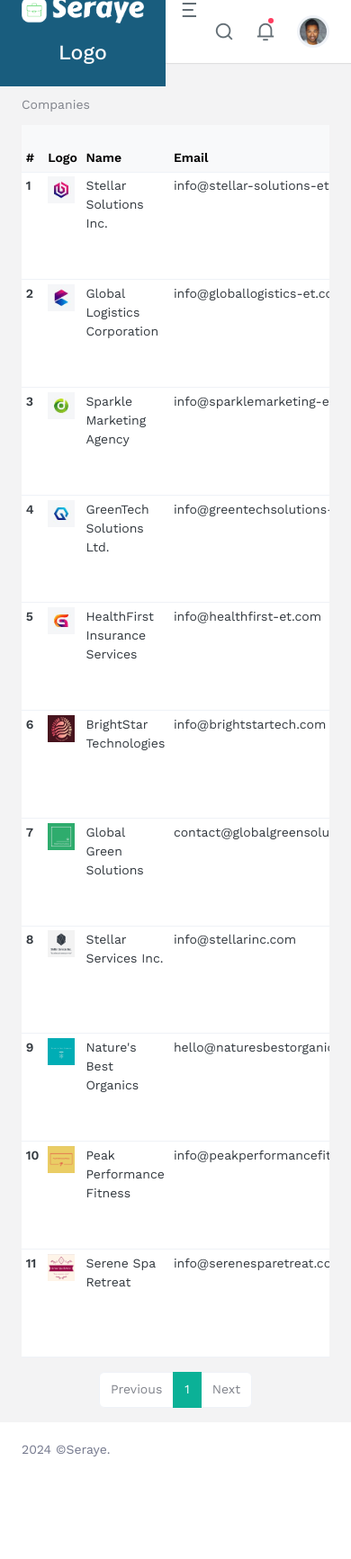
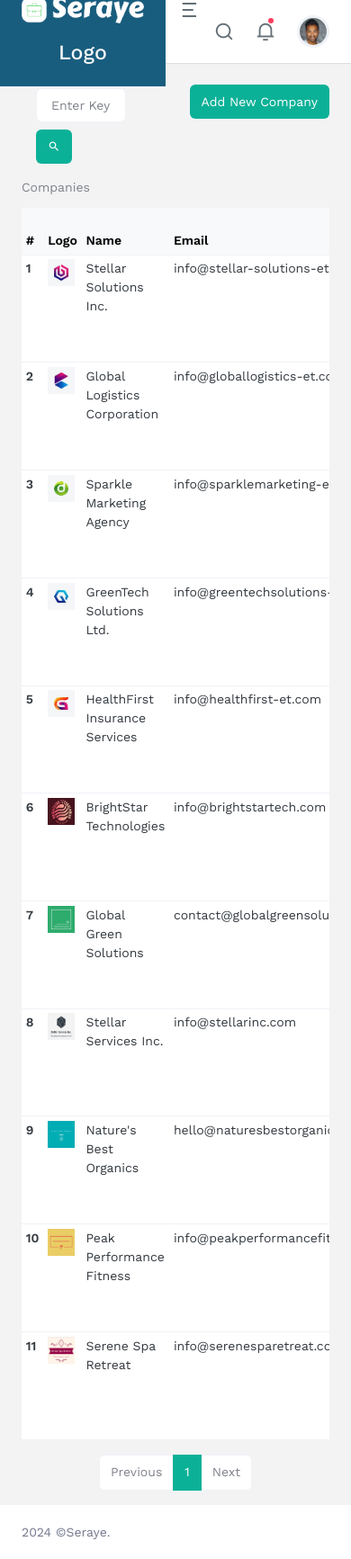
Before and after one commit to mikiyas-degefu/Five-Star-Job-Portal, a Django app: page /user-admin/company/ in a window 390 px wide. Shown: the whole page at 90% size. Before the commit the page ends 1619 px from the top, so only its background shows below. Run offline with Django 5.2, Linux system fonts and the light colour scheme; data comes from the database, SQL or seed files in the repository; both versions use the stored data as it was after the commit; some libraries are stand-ins or nearby versions.

Commit message:
user admin company CRUD done

```diff
--- a/Company/forms.py
+++ b/Company/forms.py
@@ -1,5 +1,6 @@
 from django import forms
 from  .models import Comment, Contact_Message, Company
+from froala_editor.widgets import FroalaEditor
 
 class CompanyForm(forms.ModelForm):
     class Meta:
@@ -8,36 +9,42 @@
 
         widgets = {
             'name' : forms.TextInput(attrs={
-                'class' : 'form-control'
+                'class' : 'form-control',
+                'placeholder' : '*Required'
             }),
             'logo' : forms.ClearableFileInput(attrs={
                 'class' : 'form-control',
-                'required' : 'false'
+                'placeholder' : '*Required'
             }),
              'slogan' : forms.TextInput(attrs={
-                'class' : 'form-control'
+                'class' : 'form-control',
+                'placeholder' : '*Required'
             }),
-             'about' : forms.Textarea(attrs={
-                'class' : 'form-control'
-            }),
+            'about' : FroalaEditor,
             'email' : forms.EmailInput(attrs={
-                'class' : 'form-control'
+                'class' : 'form-control',
+                'placeholder' : '*Required'
             }),
             'address' : forms.TextInput(attrs={
-                'class' : 'form-control'
+                'class' : 'form-control',
+                'placeholder' : '*Required'
             }),
             'phone' : forms.TextInput(attrs={
-                'class' : 'form-control'
+                'class' : 'form-control',
+                'placeholder' : '*Required'
             }),
             'since' : forms.DateInput(attrs={
                 'class' : 'form-control',
-                'type' : 'date'
+                'type' : 'date',
+                'placeholder' : '*Required'
             }),
             'location' : forms.TextInput(attrs={
-                'class' : 'form-control'
+                'class' : 'form-control',
+                'placeholder' : '*Required'
             }),
             'website' : forms.TextInput(attrs={
-                'class' : 'form-control'
+                'class' : 'form-control',
+                'placeholder' : '*Required'
             })
         }
 
--- a/UserAdmin/urls.py
+++ b/UserAdmin/urls.py
@@ -2,6 +2,8 @@
 from . import views
 
 urlpatterns = [
-    path('', views.index, name='user-admin-index'),
+    path('', views.index, name='admin-dashboard'),
     path('company/', views.company, name='user-admin-company'),
+    path('company/<str:id>/', views.company_detail, name='user-admin-company-detail'),
+    path('company-delete/<str:id>/', views.company_delete, name='user-admin-company-delete'),
    ]
--- a/UserAdmin/views.py
+++ b/UserAdmin/views.py
@@ -1,42 +1,76 @@
-from django.shortcuts import render
+from django.shortcuts import render, redirect
 from django.core.paginator import Paginator, EmptyPage, PageNotAnInteger
-from django.http import JsonResponse
-from Company.models import Company
+from django.contrib import messages
+from Company.models import (Company)
 from Company.forms import (CompanyForm)
 # Create your views here.
 def index(request):
     return render(request, 'UserAdmin/index.html')
 
-def company(request):
-    if request.method == "GET":
-        form = CompanyForm(request.POST or None, request.FILES or None)
+def company(request, id=None):
+    form = CompanyForm(request.POST or None, request.FILES or None)
+    companies = Company.objects.all()
+    count = 30
+    paginator = Paginator(companies, 30)
+    page_number = request.GET.get('page')
 
-        companies = Company.objects.all()
-        count = 30
-        paginator = Paginator(companies, 30)
-        page_number = request.GET.get('page')
+    try:
+        page = paginator.get_page(page_number)
+        try: count = (30 * (int(page_number) if page_number  else 1) ) - 30
+        except: count = (30 * (int(1) if page_number  else 1) ) - 30
+    except PageNotAnInteger:
+        # if page is not an integer, deliver the first page
+        page = paginator.page(1)
+        count = (30 * (int(1) if page_number  else 1) ) - 30
+    except EmptyPage:
+        # if the page is out of range, deliver the last page
+        page = paginator.page(paginator.num_pages)
+        count = (30 * (int(paginator.num_pages) if page_number  else 1) ) - 30
 
-        try:
-            page = paginator.get_page(page_number)
-            try: count = (30 * (int(page_number) if page_number  else 1) ) - 30
-            except: count = (30 * (int(1) if page_number  else 1) ) - 30
-        except PageNotAnInteger:
-            # if page is not an integer, deliver the first page
-            page = paginator.page(1)
-            count = (30 * (int(1) if page_number  else 1) ) - 30
-        except EmptyPage:
-            # if the page is out of range, deliver the last page
-            page = paginator.page(paginator.num_pages)
-            count = (30 * (int(paginator.num_pages) if page_number  else 1) ) - 30
+    if request.method == 'POST':
+        if form.is_valid():
+            form.save()
+            messages.success(request, '&#128515 Hello User, Successfully Updated')
+        else:
+            messages.error(request, '&#128532 Hello User , An error occurred while updating Company')
 
-        context = {
-            'companies' : page,
-            'count' : count,
-            'form' : form
-        }
-        return render(request, 'UserAdmin/company.html', context=context)
 
-    if request.method  == 'POST':
-        response = {'success' : True}
-        print(request.POST)
-        return JsonResponse(response)
+    context = {
+        'companies' : page,
+        'count' : count,
+        'form' : form
+    }
+    return render(request, 'UserAdmin/company.html', context=context)
+
+
+
+
+def company_detail(request, id):
+    try:
+        company = Company.objects.get(pk = id)
+    except:
+        company = None
+
+    form = CompanyForm(request.POST or None, request.FILES or None, instance=company)
+
+    if request.method == 'POST':
+        if form.is_valid():
+            form.save()
+            messages.success(request, '&#128515 Hello User, Successfully Updated')
+            return redirect('user-admin-company-detail',f'{id}')
+        else:
+            messages.error(request, '&#128532 Hello User , An error occurred while updating Company')
+    context = {
+        'form': form
+    }
+    return render(request, 'UserAdmin/company_detail.html', context=context)
+
+def company_delete(request, id):
+    try:
+        company = Company.objects.get(pk = id)
+        company.delete()
+        messages.success(request, '&#128515 Hello User, Successfully Deleted')
+    except:
+        messages.error(request, '&#128532 Hello User , An error occurred while Deleting Company')
+
+    return redirect('user-admin-company')
--- a/templates/UserAdmin/company.html
+++ b/templates/UserAdmin/company.html
@@ -4,6 +4,7 @@
 
 <!-- head-->
 {% include 'UserAdmin/include/head.html' %}
+{{ form.media }}
 <!--/ head-->
 
 <body data-sidebar="dark">
@@ -32,7 +33,22 @@
             <div class="container-fluid">
                 <div class="table-responsive">
                     <table class="table table-sm table-hover caption-top ">
-                        <caption>Companies</caption>
+                      {% include 'UserAdmin/include/messages.html' %}
+                      <caption>Companies</caption>
+                        <button class="btn btn-primary float-end"
+                        data-bs-toggle="modal"
+                        data-bs-target="#AddCompany"
+                        data-bs-whatever="@mdo">Add New Company</button>
+                      <div class="row">
+
+                        <div class="col-8 col-md-4 m-1">
+                          <input type="text" class="form-control ps-3 pe-3" placeholder="Enter Key Word">
+                        </div>
+                        <div class="col-3 col-md-1 m-1">
+                          <button class="btn btn-primary" ><span class="mdi mdi-magnify"></span></button>
+                        </div>
+                      </div>
+
                         <thead  class="table-light">
                           <tr>
                             <th scope="col">#</th>
@@ -68,7 +84,7 @@
                             data-logo="{{company.logo}}"
                             data-name="{{company.name}}"
                             data-slogan="{{company.slogan}}"
-                            data-about="{{company.about}}"
+                            data-about='{{company.about | safe }}'
                             data-email="{{company.email}}"
                             data-address="{{company.address}}"
                             data-phone="{{company.phone}}"
@@ -79,31 +95,21 @@
                             data-website="{{company.website}}"
                             >
                             <i class="fa fa-eye"></i>
-                            <button
-                            type="button"
-                            class="btn btn-outline-warning mt-2 btn-sm me-2 btn-edit "
-                            data-bs-toggle="modal"
-                            data-bs-target="#EditCompanies"
-                            data-bs-whatever="@mdo"
-                            data-id="{{company.id}}"
-                            data-logo="{{company.logo}}"
-                            data-name="{{company.name}}"
-                            data-slogan="{{company.slogan}}"
-                            data-about="{{company.about}}"
-                            data-email="{{company.email}}"
-                            data-address="{{company.address}}"
-                            data-phone="{{company.phone}}"
-                            data-since="{{company.since | date:'Y-m-d' }}"
-                            data-views="{{company.views}}"
-                            data-total_jobs="{{company.total_jobs}}"
-                            data-location="{{company.location}}"
-                            data-website="{{company.website}}"
-                            >
-                            <i class="fa fa-pen"></i>
+                            </button>
+
+                            <a class="btn btn-outline-warning mt-2 btn-sm me-2 btn-edit " href="{% url 'user-admin-company-detail' company.id %}"><i class="fa fa-pen"></i></a>
+
                         </button>
                         </button>
-                              <button class="btn btn-outline-danger mt-2 btn-sm btn-delete"  data-bs-toggle="modal" data-bs-target="#deleteYearModal"
-                              data-bs-whatever="@mdo"><i class="fa fa-trash"></i>
+                              <button
+                              class="btn btn-outline-danger mt-2 btn-sm btn-delete"
+                              data-bs-toggle="modal"
+                              data-bs-target="#deleteCompanyModal"
+                              data-bs-whatever="@mdo"
+                              data-id = {{company.id}}
+                              data-name = {{company.name}}
+                              >
+                              <i class="fa fa-trash"></i>
                             </button>
                         </td>
                           </tr>
@@ -165,38 +171,6 @@
     </div>
     <!-- end main content-->
 
-        <!--Edit Company Modal-->
-  <!-- Modal -->
-  <div class="modal fade" id="EditCompanies" tabindex="-1" aria-labelledby="EditCompaniesLabel"
-  aria-hidden="true">
-  <div class="modal-dialog modal-lg">
-    <div class="modal-content">
-      <div class="modal-header">
-        <h5 class="modal-title" id="EditCompaniesLabel">Edit Company Information </h5>
-        <button type="button" class="btn-close" data-bs-dismiss="modal" aria-label="Close"></button>
-      </div>
-      <form id="updateCompanyForm">
-        <div class="modal-body">
-          <input type="hidden" id="id_company_hidden" name="">
-          <div class="row justify-content-center">
-            <div class="col" id="id_company_logo_preview">
-            </div>
-        </div>
-          {{form.as_p}}
-        </div>
-        <div class="modal-footer">
-          <button type="button" class="btn btn-secondary" data-bs-dismiss="modal">Close</button>
-          <button  id="saveYear" type="submit" class="btn btn-primary">Save changes</button>
-          <button style="display: none;" id="btnLoadding" class="btn btn-primary" type="button" disabled>
-            <span class="spinner-border spinner-border-sm" role="status" aria-hidden="true"></span>
-            Loading...
-          </button>
-        </div>
-      </form>
-    </div>
-  </div>
-</div>
-<!--End Modal -->
 
 
 <!--Detail Company Modal-->
@@ -215,6 +189,57 @@
   </div>
 </div>
 <!--End Modal -->
+
+<!--Add Company Modal-->
+  <!-- Modal -->
+  <div class="modal fade" id="AddCompany" tabindex="-1" aria-labelledby="AddCompanyLabel"
+  aria-hidden="true">
+  <div class="modal-dialog modal-lg">
+    <div class="modal-content">
+      <div class="modal-header">
+        <h5 class="modal-title" id="AddCompanyLabel">Company Information</h5>
+        <button type="button" class="btn-close" data-bs-dismiss="modal" aria-label="Close"></button>
+      </div>
+        <form  method="post" enctype="multipart/form-data">
+          <div id="detailModalBody" class="modal-body">
+            {% csrf_token %}
+            {{form.as_p}}
+          </div>
+          <div class="modal-footer">
+            <button type="button" class="btn btn-secondary" data-bs-dismiss="modal">Close</button>
+             <button type="submit" class="btn btn-primary">Save</button>
+
+          </div>
+
+        </form>
+    </div>
+  </div>
+</div>
+<!--End Modal -->
+
+<!--Delete  Modal-->
+  <!-- Modal -->
+  <div class="modal fade" id="deleteCompanyModal" tabindex="-1" aria-labelledby="deleteCompanyModalLabel"
+    aria-hidden="true">
+    <div class="modal-dialog">
+      <div class="modal-content">
+        <div class="modal-header">
+          <h5 class="modal-title" id="deleteCompanyModalLabel">Delete Responsible Ministry</h5>
+          <button type="button" class="btn-close" data-bs-dismiss="modal" aria-label="Close"></button>
+        </div>
+        <div class="modal-body">
+          <p class="h4 fw-normal" id="deleteMessageYear"></p>
+        </div>
+
+        <div class="modal-footer">
+          <button type="button" class="btn btn-secondary" data-bs-dismiss="modal">Close</button>
+          <a href="#" id="deleteCompanyAnchor" type="submit" class="btn btn-danger">Delete</a>
+        </div>
+
+      </div>
+    </div>
+  </div>
+  <!--End Modal -->
 
 
 
@@ -257,11 +282,6 @@
 
     handleDetailModalCompany = (name, logo, slogan, about, email, address, phone, since, views, total_jobs, location, website )=>{
         let htmlBody = `
-            <div class="row justify-content-center">
-                <div class="col">
-
-                </div>
-            </div>
             <div class="mt-3">
                 <p class="fw-bold" >Name: <span class="fw-normal">${name}</span></p>
                 <p class="fw-bold" >slogan: <span class="fw-normal" >${slogan}</span></p>
@@ -273,7 +293,7 @@
                 <p class="fw-bold" >Total Jobs: <span class="fw-normal" >${total_jobs}</span></p>
                 <p class="fw-bold" >Location: <span class="fw-normal" >${location}</span></p>
                 <p class="fw-bold" >Website: <span class="fw-normal" >${website}</span></p>
-                <p class="fw-bold" >About: <span class="fw-normal" >${about}</span></p>
+                <p class="fw-bold" >About: <span class="fw-normal" >${$(about).text().replace('Powered by Froala Editor', '')}</span></p>
             </div>
         `
         $('#detailModalBody').html(htmlBody)
@@ -281,62 +301,13 @@
     }
 
 
-    // End Data Detail
-    //Event handler that handle button on Click
-    $(".btn-edit").on('click', function(){
+
+     //Event handler that handle on Click to delete
+     $(".btn-delete").on('click', function(){
           const buttonData = $(this).data()
-          //Open Modal
-          handleEditModalCompany(
-            buttonData.id,
-            buttonData.name,
-            buttonData.logo,
-            buttonData.slogan,
-            buttonData.about,
-            buttonData.email,
-            buttonData.address,
-            buttonData.phone,
-            buttonData.since,
-            buttonData.views,
-            buttonData.total_jobs,
-            buttonData.location,
-            buttonData.website,
-            )
-    });
-
-    let handleEditModalCompany=(id ,name, logo, slogan, about, email, address, phone, since, views, total_jobs, location, website )=>{
-        $('#id_company_hidden').val(id != "None" ? id : '')
-        $('#id_company_logo_preview').html(`<img class="img-fluid"   src="/media/${logo}"  alt="company logo">`)
-        $('#id_name').val(name != "None" ? name : '')
-        $('#id_slogan').val(slogan != "None" ? slogan : '')
-        $('#id_about').val(about != "None" ? about : '')
-        $('#id_email').val(email != "None" ? email : '')
-        $('#id_address').val(address != "None" ? address : '')
-        $('#id_phone').val(phone != "None" ? phone : '')
-        $('#id_since').val(since);
-        $('#id_location').val(location != "None" ? location : '')
-        $('#id_website').val(website != "None" ? website : '')
-    }
-
-
-$("#updateCompanyForm").on('submit', function(e){
-          e.preventDefault()
-         let id = $("#id_company_hidden").val()
-         let name = $("#id_name").val()
-         let slogan = $("#id_slogan").val()
-         let about = $("#id_about").val()
-         let email = $("#id_email").val()
-         let address = $("#id_address").val()
-         let phone = $("#id_phone").val()
-         let since = $("#id_since").val()
-         let location = $("#id_location").val()
-         let website = $("#id_website").val()
-
-
-         console.log(id, name, slogan, about, email, address, phone, since, location, website)
-
+          $("#deleteCompanyAnchor").attr("href", `/user-admin/company-delete/${buttonData.id}`)
+          $("#deleteMessageYear").html(`Are you sure you want to delete <div> <code> ${buttonData.name}</code>? </div> `)
         })
-
-
 
 
 
--- /dev/null
+++ b/templates/UserAdmin/include/messages.html
@@ -0,0 +1,17 @@
+          <!--Messages-->
+          <div class="row d-flex  justify-content-center">
+            <div class="col-8">
+
+               {% if messages %}
+               <ul class="messages">
+                   {% for message in messages %}
+                   <div class="alert {% if message.tags == 'success' %} alert-success {% else %} alert-danger {% endif %}  alert-dismissible">
+                     <button type="button" class="btn-close" data-bs-dismiss="alert"></button>
+                      {{message | safe }}
+                   </div>
+                   {% endfor %}
+               </ul>
+               {% endif %}
+            </div>
+          </div>
+          <!--End Message-->
--- a/templates/UserAdmin/include/verticalBar.html
+++ b/templates/UserAdmin/include/verticalBar.html
@@ -25,7 +25,19 @@
                         <span>Data</span>
                     </a>
                     <ul class="sub-menu" aria-expanded="false">
-                        <li><a href="{% url 'user-admin-company'%}">Company</a></li>
+                        <li><a href="{% url 'user-admin-company'%}">Companies</a></li>
+                        <li><a href="{% url 'user-admin-company'%}">Job Categories</a></li>
+                        <li><a href="{% url 'user-admin-company'%}">Job Posting</a></li>
+                    </ul>
+                </li>
+                <li>
+                    <a href="javascript: void(0);" class="has-arrow waves-effect">
+                        <i class="mdi mdi-account-group"></i>
+                        <span>Account</span>
+                    </a>
+                    <ul class="sub-menu" aria-expanded="false">
+                        <li><a href="{% url 'user-admin-company'%}">Users</a></li>
+                        <li><a href="{% url 'user-admin-company'%}">Candidates</a></li>
                     </ul>
                 </li>
             </ul>
```
Also changed, not shown: JobPortal/templates/RMS/job-list.html (+29 -31 lines), templates/UserAdmin/company_detail.html (added, +69 -0 lines), db.sqlite3, media/company/logo/Mikiyas_Mebrate.jpg (added), media/company/logo/Mikiyas_Mebrate_lPhSn3E.jpg (added).
